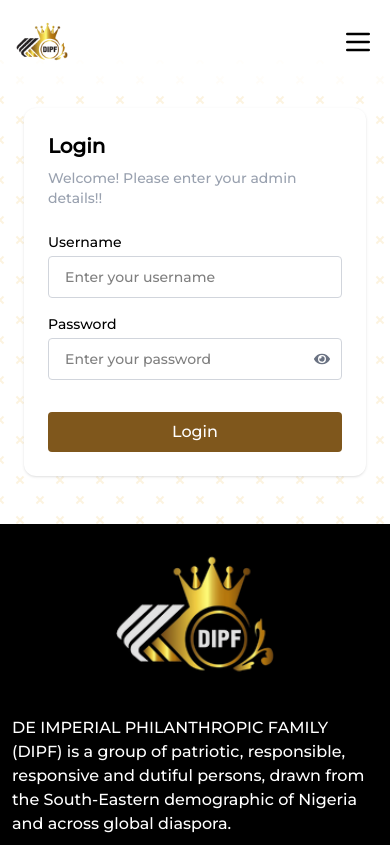
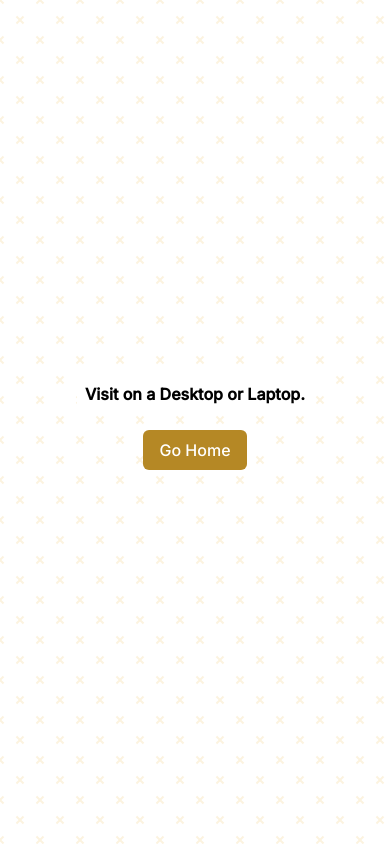
Before and after one commit to Moscolape/dipf, a React (Vite) app: page /login in a window 390 px wide. Shown: the top 845 px of the page. Built offline with nearby package versions, Linux system fonts and the light colour scheme; a web font is replaced by a local one.

Commit message:
chore: prevent mobile accessibility of login page

```diff
--- a/src/App.tsx
+++ b/src/App.tsx
@@ -1,4 +1,4 @@
-import { Suspense, lazy } from "react";
+import { Suspense, lazy, useEffect, useState } from "react";
 import { BrowserRouter as Router, Route, Routes } from "react-router-dom";
 import "./index.css";
 import "./App.css";
@@ -6,6 +6,7 @@
 import { ToastContainer } from "react-toastify";
 import "react-toastify/dist/ReactToastify.css";
 import ProtectedRoute from "./components/protectedRoutes";
+import MobileWarning from "./components/mobile";
 
 const Home = lazy(() => import("./pages/home"));
 const About = lazy(() => import("./pages/about"));
@@ -31,8 +32,22 @@
 const Applicants = lazy(() => import("./components/applicants"));
 const ApplicantDetails = lazy(() => import("./components/applicant-details"));
 
+function App() {
+  const [isMobile, setIsMobile] = useState(window.innerWidth <= 768);
 
-function App() {
+  useEffect(() => {
+    const handleResize = () => {
+      setIsMobile(window.innerWidth <= 768);
+    };
+
+    handleResize();
+    window.addEventListener("resize", handleResize);
+
+    return () => {
+      window.removeEventListener("resize", handleResize);
+    };
+  }, []);
+
   return (
     <Suspense
       fallback={
@@ -52,7 +67,10 @@
           <Route path="/impact" element={<Impact />} />
           <Route path="/members" element={<Members />} />
           <Route path="/pillars" element={<Pillars />} />
-          <Route path="/login" element={<Login />} />
+          <Route
+            path="/login"
+            element={isMobile ? <MobileWarning /> : <Login />}
+          />
 
           {/* Protect Admin Routes */}
           <Route element={<ProtectedRoute />}>
--- /dev/null
+++ b/src/components/mobile.tsx
@@ -0,0 +1,17 @@
+import { Link } from "react-router-dom";
+
+export default function MobileWarning() {
+  return (
+    <div className="w-full h-screen flex flex-col justify-center items-center backdrop space-y-4">
+      <span className="inline-block p-2 rounded-md bg-white font-Inter font-semibold animate-swipeUp">
+        Visit on a Desktop or Laptop.
+      </span>
+      <Link
+        to="/"
+        className="px-4 py-2 bg-[#b58825] text-white rounded-md font-Inter font-medium hover:bg-[#a1781e] transition animate-swipeUp"
+      >
+        Go Home
+      </Link>
+    </div>
+  );
+}
```
